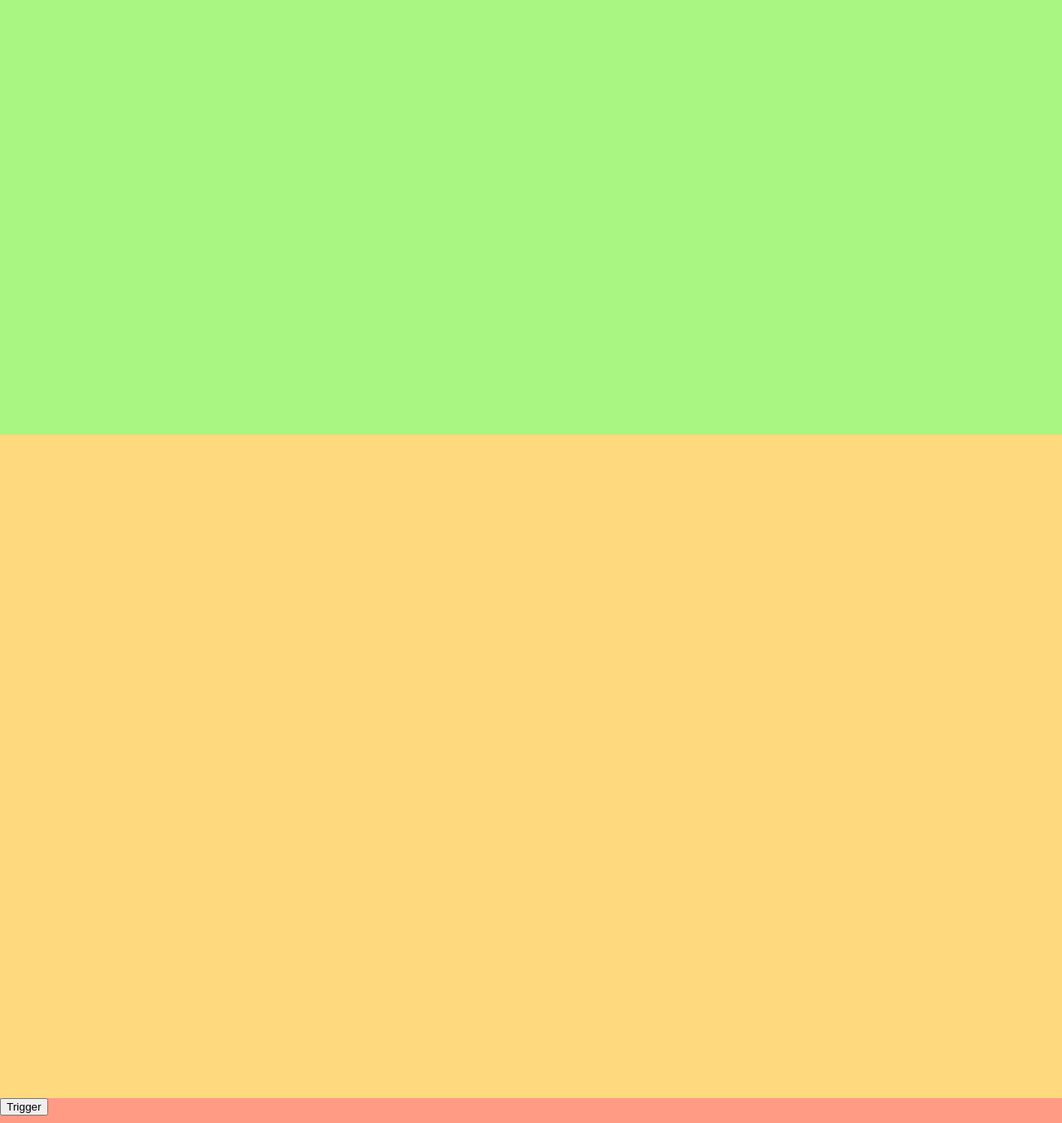
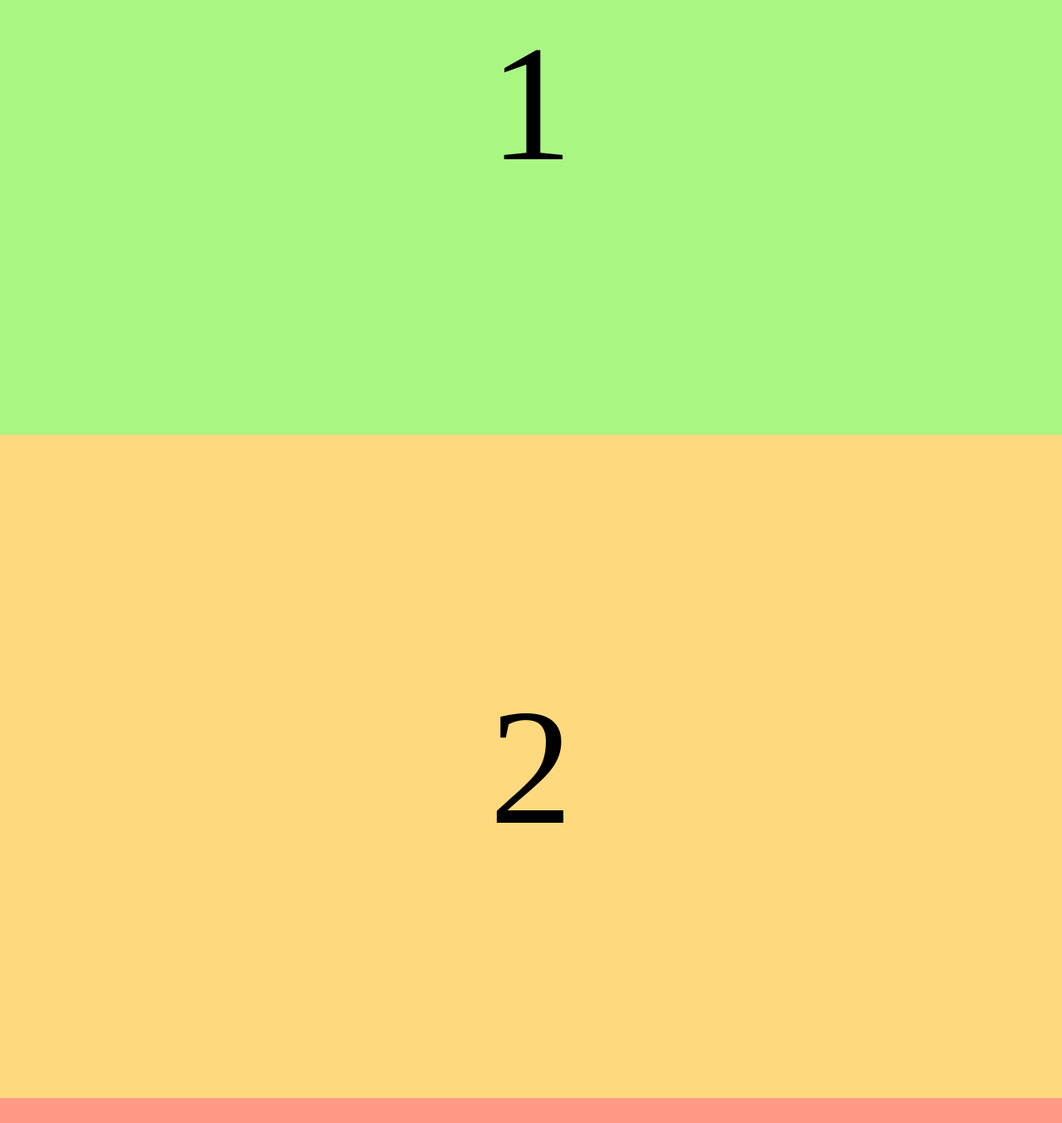
Before and after one commit to magdazelena/detect-viewport-and-stop-scroll-sections, a React (Create React App) app: page / in a window 1280 px wide. Shown: the part 276-1630 px from the top of the page at 83% size. Built offline with nearby package versions, Linux system fonts and the light colour scheme.

Commit message:
Added styling to section numbers

```diff
--- a/package.json
+++ b/package.json
@@ -1,6 +1,6 @@
 {
   "homepage": "https://magdazelena.github.io/detect-viewport-and-stop-scroll-sections",
-  "name": "section-scroll-trigger",
+  "name": "detect-viewport-and-stop-scroll-sections",
   "version": "0.1.0",
   "private": true,
   "dependencies": {
--- a/src/App.js
+++ b/src/App.js
@@ -6,22 +6,23 @@ function App() {
   return (
     <Container>
       <Section id="1">
-        1
+        <p>1</p>
       </Section>
       <Section id="2">
-        2
+        <p>2</p>
       </Section>
       <Section id="3" manual>
         <Button />
+        <p>3</p>
       </Section>
       <Section id="4">
-        4
+        <p>4</p>
       </Section>
       <Section id="5">
-        5
+        <p>5</p>
       </Section>
       <Section id="6">
-        6
+        <p>6</p>
       </Section>
     </Container>
   );
--- a/src/components/Section/useStyle.jsx
+++ b/src/components/Section/useStyle.jsx
@@ -25,4 +25,9 @@ export const useStyle = styled.section`
   height: 100vh;
   overflow: hidden;
   ${calculateBackgrounds()};
+  color: black;
+  font-size: 200px;
+  display: flex;
+  justify-content: center;
+  align-items: center;
 `;
```
